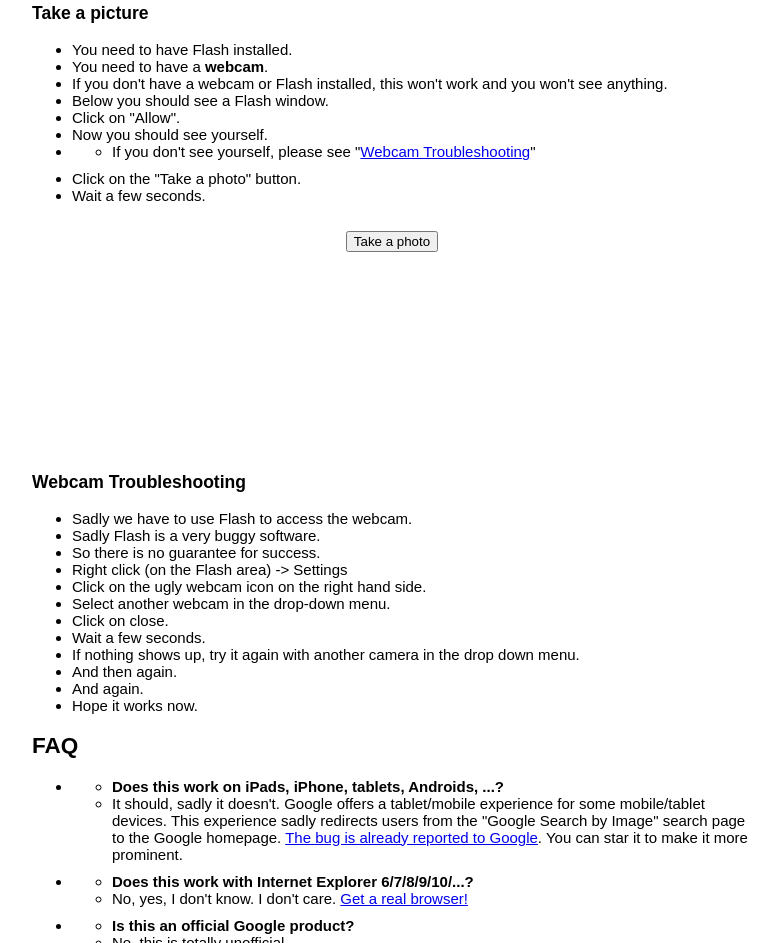
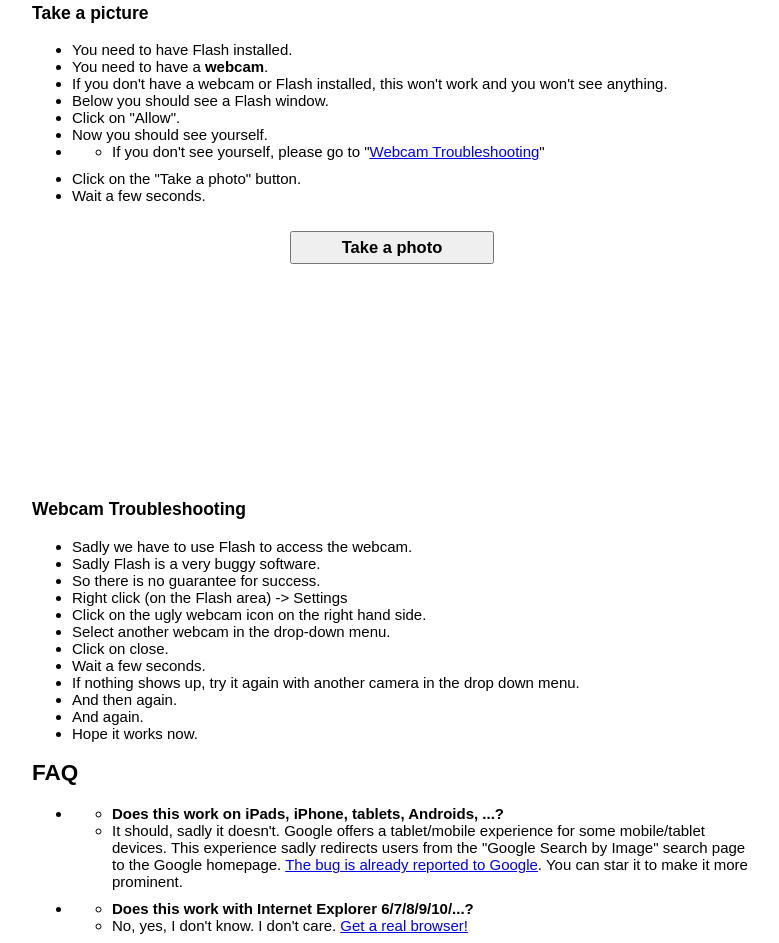
Before and after one commit to franzenzenhofer/searchbydrawing, a plain HTML site: page public/index.html in a window 1280 px wide. Shown: the part 972-1915 px from the top of the page, without its empty margins (248-1027 px from the left). Drawn offline with nearby package versions, Linux system fonts and the light colour scheme; no server answers.

Commit message:
better button

```diff
--- a/public/index.html
+++ b/public/index.html
@@ -171,6 +171,13 @@ display: inline-block;
   font-weight:bold;
 }
 
+#takeaphoto
+{
+  padding:5px 50px 5px 50px;
+  font-weight:bold;
+  font-size:110%;
+}
+
 		</style>
 		<!-- slider mist -->
 	 <!-- <link rel="stylesheet" type="text/css" media="screen, projection" href="/fd-slider.css" />
@@ -237,7 +244,7 @@ var s = document.getElementsByTagName('script')[0]; s.parentNode.insertBefore(ga
 	  <li>Below you should see a Flash window.</li>
 	  <li>Click on "Allow".</li>
 	  <li>Now you should see yourself.</li>
-	  <li><ul><li>If you don't see yourself, please see "<a href="#webcamtroubleshooting">Webcam Troubleshooting</a>"</li></ul></li>
+	  <li><ul><li>If you don't see yourself, please go to "<a href="#webcamtroubleshooting">Webcam Troubleshooting</a>"</li></ul></li>
 	  <li>Click on the "Take a photo" button.</li>
 	  <li>Wait a few seconds.</li>
 	</ul>
@@ -254,7 +261,7 @@ var s = document.getElementsByTagName('script')[0]; s.parentNode.insertBefore(ga
     </div>
     </center>
     <!--picture end--->
-  <h3><a name="webcam-troubleshooting"></a>Webcam Troubleshooting</h3>
+  <h3 style="margin-top:45px;"><a name="webcam-troubleshooting"></a>Webcam Troubleshooting</h3>
   <ul>
     <li>Sadly we have to use Flash to access the webcam.</li>
     <li>Sadly Flash is a very buggy software.</li>
```
